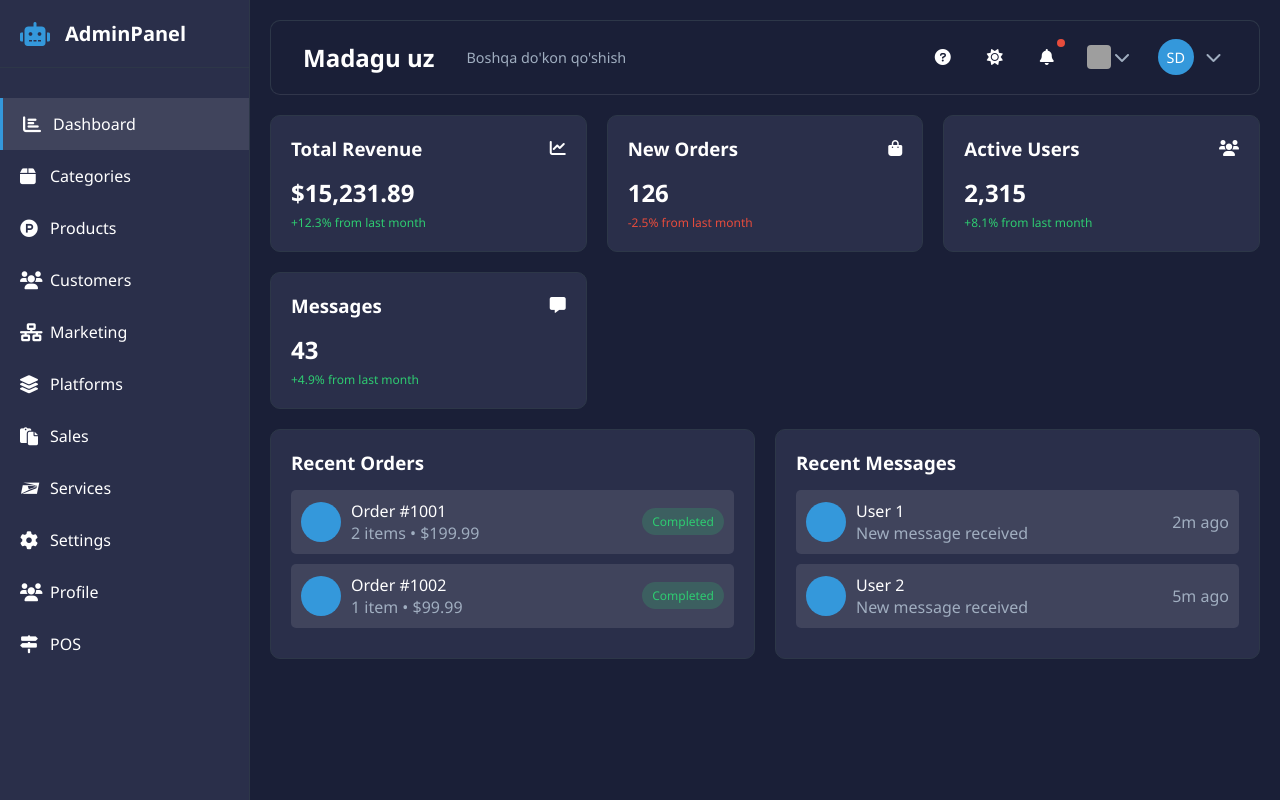
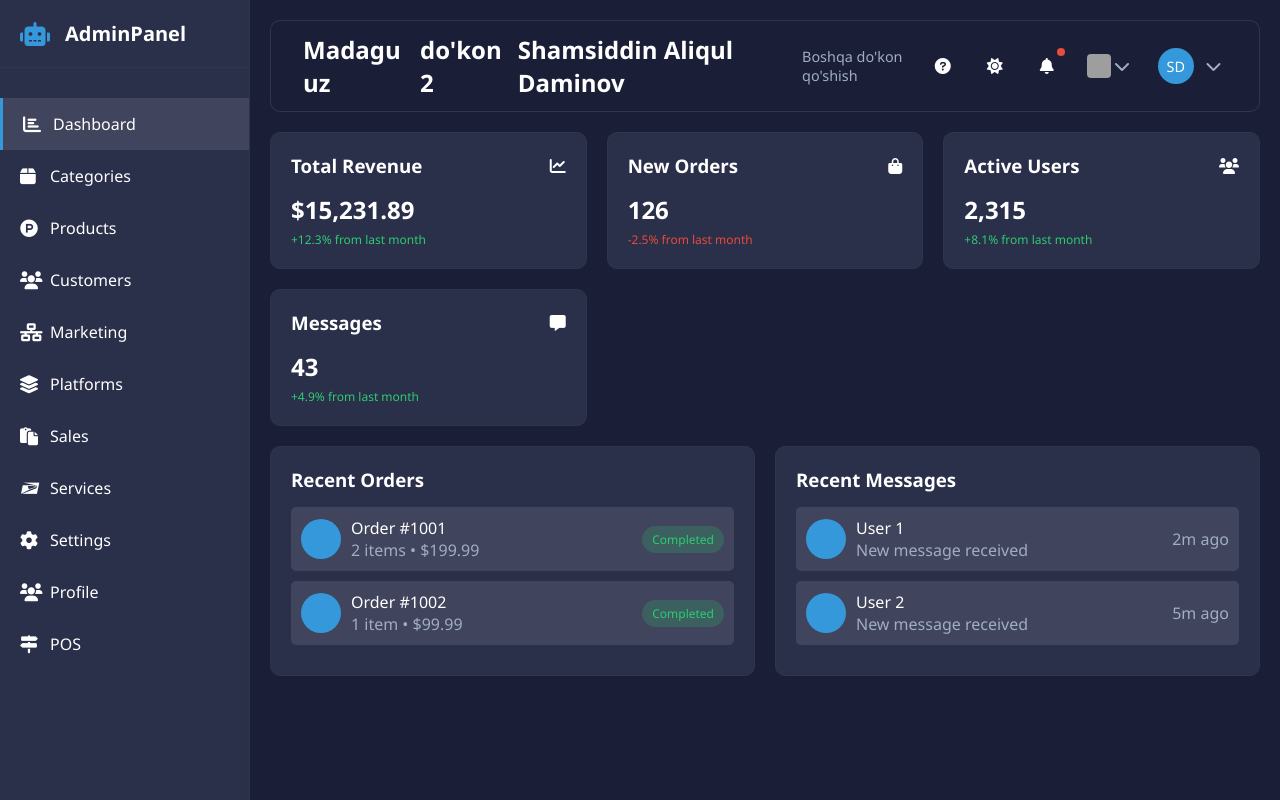
Before and after one commit to shamsiddinpy/Modago_uz, a Django app: page /shops/dashboard in a window 1280 px wide. Run offline with Django 5.2, Linux system fonts and the light colour scheme; a user stored in the database is signed in; data comes from the database, SQL or seed files in the repository; both versions use the stored data as it was after the commit; grey boxes are pictures that could not be loaded.

Commit message:
modago uz

```diff
--- a/templates/apps/base.html
+++ b/templates/apps/base.html
@@ -5,7 +5,7 @@
     <meta charset="UTF-8">
     <meta name="viewport" content="width=device-width, initial-scale=1.0">
     <title>Admin Dashboard</title>
-    <link href="https://cdnjs.cloudflare.com/ajax/libs/font-awesome/6.0.0/css/all.min.css" rel="stylesheet">
+    <link rel="stylesheet" href="https://cdnjs.cloudflare.com/ajax/libs/font-awesome/6.0.0-beta3/css/all.min.css">
     <link rel="stylesheet" href="{% static 'apps/shop/dashboard /dashboard.css' %}">
 </head>
 <body>
@@ -112,7 +112,11 @@
 <div class="main-content" id="mainContent">
     <div class="top-bar">
         <div class="top-bar-left">
-            <a href="#" class="logo">Madagu uz</a>
+            {% for shop in user.view.all %}
+                <a href="#" class="logo">{{ shop.name }}</a>
+            {% empty %}
+                <a href="#" class="logo">Do'kon topilmadi</a>
+            {% endfor %}
             <a href="#" class="shop-select">Boshqa do'kon qo'shish</a>
         </div>
 
@@ -128,7 +132,7 @@
                 <div class="notification-badge"></div>
             </div>
             <div class="language-selector">
-                <img src="/api/placeholder/24/24" alt="US Flag" class="language-flag">
+                <img src="/path/to/your/flag/us_flag.png" alt="US Flag" class="language-flag">
                 <i class="fas fa-chevron-down" style="margin-left: 4px; color: var(--text-secondary);"></i>
             </div>
             <div class="user-profile">
```
Also changed, not shown: db.sqlite3.
